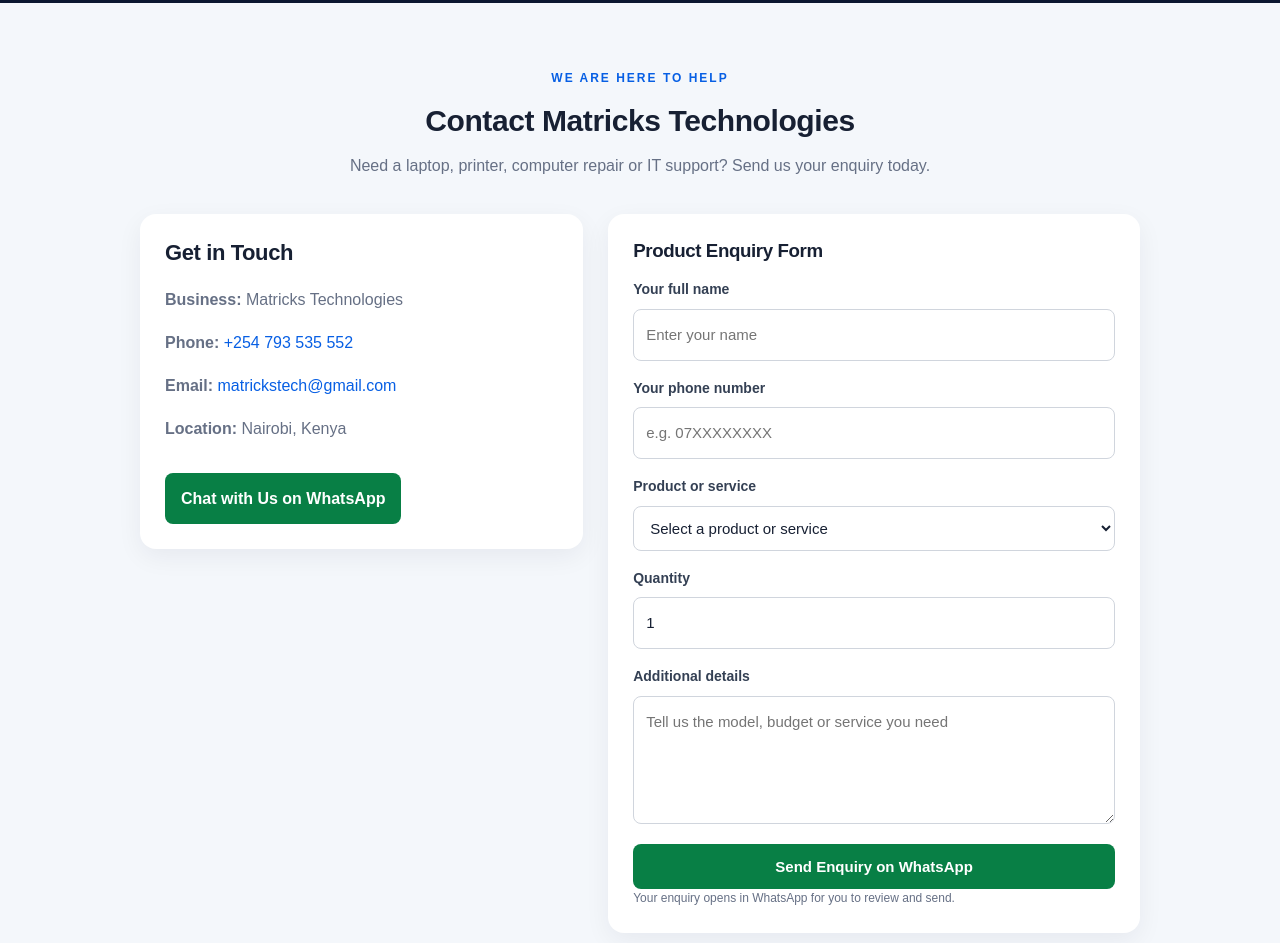
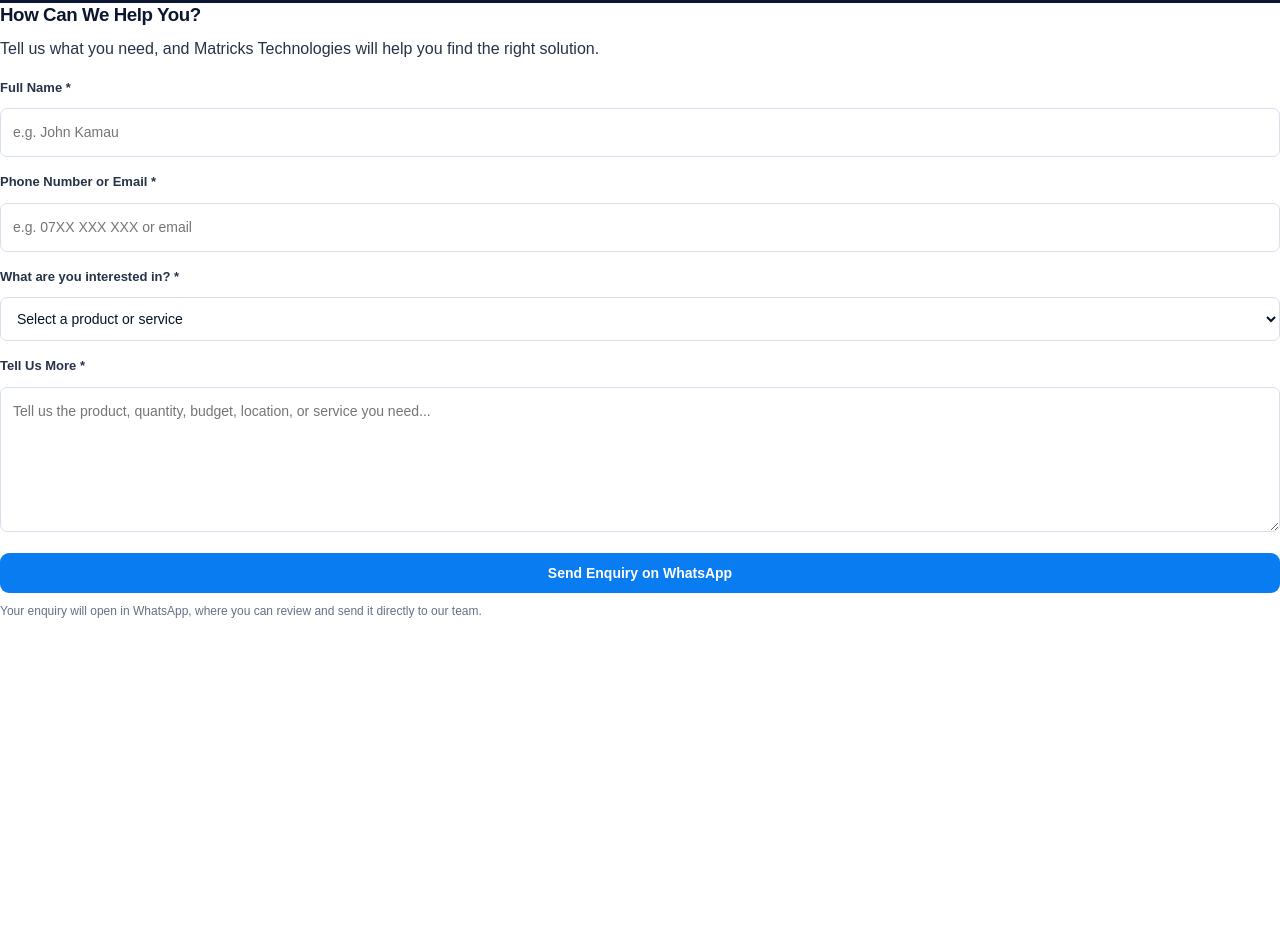
Before and after one commit to Asakania-254/Matricks-Technologies-, a plain HTML site: page index.html in a window 1280 px wide. Shown: the part 6767-7710 px from the top of the page. After the commit the page ends 7388 px from the top, so only its background shows below. Drawn offline with Linux system fonts and the light colour scheme.

Commit message:
Refactor contact section to use a single enquiry form
Updated the contact section to include a single form for enquiries, removing the previous contact and order forms.

```diff
--- a/index.html
+++ b/index.html
@@ -377,87 +377,64 @@
 <script src="script.js"></script>
 
 <!-- MATRICKS TECHNOLOGIES CONTACT AND ORDER SECTION -->
-<section id="contact" class="contact-section">
-  <div class="contact-heading">
-    <span class="contact-tag">WE ARE HERE TO HELP</span>
-    <h2>Contact Matricks Technologies</h2>
-    <p>Need a laptop, printer, computer repair or IT support?
-       Send us your enquiry today.</p>
-  </div>
+<form id="contactForm">
 
-  <div class="contact-layout">
-
-    <div class="contact-details">
-      <h3>Get in Touch</h3>
-
-      <p><strong>Business:</strong> Matricks Technologies</p>
-
-      <p><strong>Phone:</strong>
-        <a href="tel:+254793535552">+254 793 535 552</a>
+  <h3>How Can We Help You?</h3>
+  <p>
+    Tell us what you need, and Matricks Technologies
+    will help you find the right solution.
   </p>
 
-      <p><strong>Email:</strong>
-        <a href="mailto:matrickstech@gmail.com">
-          matrickstech@gmail.com
-        </a>
-      </p>
+  <label for="customerName">Full Name *</label>
+  <input
+    id="customerName"
+    type="text"
+    placeholder="e.g. John Kamau"
+    autocomplete="name"
+    required
+  >
 
-      <p><strong>Location:</strong> Nairobi, Kenya</p>
+  <label for="customerContact">Phone Number or Email *</label>
+  <input
+    id="customerContact"
+    type="text"
+    placeholder="e.g. 07XX XXX XXX or email"
+    autocomplete="email"
+    required
+  >
 
-      <a class="contact-whatsapp"
-         href="https://wa.me/254793535552"
-         target="_blank" rel="noopener">
-        Chat with Us on WhatsApp
-      </a>
-    </div>
-
-    <form id="orderForm" class="order-form">
-      <h3>Product Enquiry Form</h3>
-
-      <label for="customerName">Your full name</label>
-      <input type="text" id="customerName"
-             placeholder="Enter your name" required>
-
-      <label for="customerPhone">Your phone number</label>
-      <input type="tel" id="customerPhone"
-             placeholder="e.g. 07XXXXXXXX" required>
-
-      <label for="orderProduct">Product or service</label>
-      <select id="orderProduct" required>
+  <label for="customerService">What are you interested in? *</label>
+  <select id="customerService" required>
     <option value="">Select a product or service</option>
-        <option>Laptop</option>
-        <option>Desktop computer</option>
-        <option>Printer</option>
-        <option>Monitor</option>
-        <option>Computer accessories</option>
-        <option>Computer repair</option>
-        <option>Printer repair</option>
-        <option>Wi-Fi installation</option>
-        <option>Website design</option>
-        <option>Graphic design</option>
-        <option>Other IT service</option>
+    <option value="Laptop or computer">Laptops and computers</option>
+    <option value="Computer accessories">Computer accessories</option>
+    <option value="Printer or repair">Printers and printer repair</option>
+    <option value="Computer repair">Computer repair and maintenance</option>
+    <option value="Wi-Fi and networking">Wi-Fi installation and networking</option>
+    <option value="Graphic design">Graphic design and posters</option>
+    <option value="Website development">Website design and development</option>
+    <option value="POS or stock management">POS and stock management systems</option>
+    <option value="IT support">IT support and cybersecurity</option>
+    <option value="Other">Other enquiry</option>
   </select>
 
-      <label for="orderQuantity">Quantity</label>
-      <input type="number" id="orderQuantity"
-             min="1" value="1" required>
+  <label for="customerMessage">Tell Us More *</label>
+  <textarea
+    id="customerMessage"
+    placeholder="Tell us the product, quantity, budget, location, or service you need..."
+    rows="5"
+    required
+  ></textarea>
 
-      <label for="orderMessage">Additional details</label>
-      <textarea id="orderMessage"
-                rows="4"
-                placeholder="Tell us the model, budget or service you need"></textarea>
-
-      <button type="submit" class="order-submit">
+  <button class="btn btn-primary form-button" type="submit">
     Send Enquiry on WhatsApp
   </button>
 
   <p class="form-note">
-        Your enquiry opens in WhatsApp for you to review and send.
+    Your enquiry will open in WhatsApp, where you can review
+    and send it directly to our team.
   </p>
+
 </form>
-
-  </div>
-</section>
-
 </body>
 </html>
```
Lines whose indentation alone changed are shown as unchanged.
